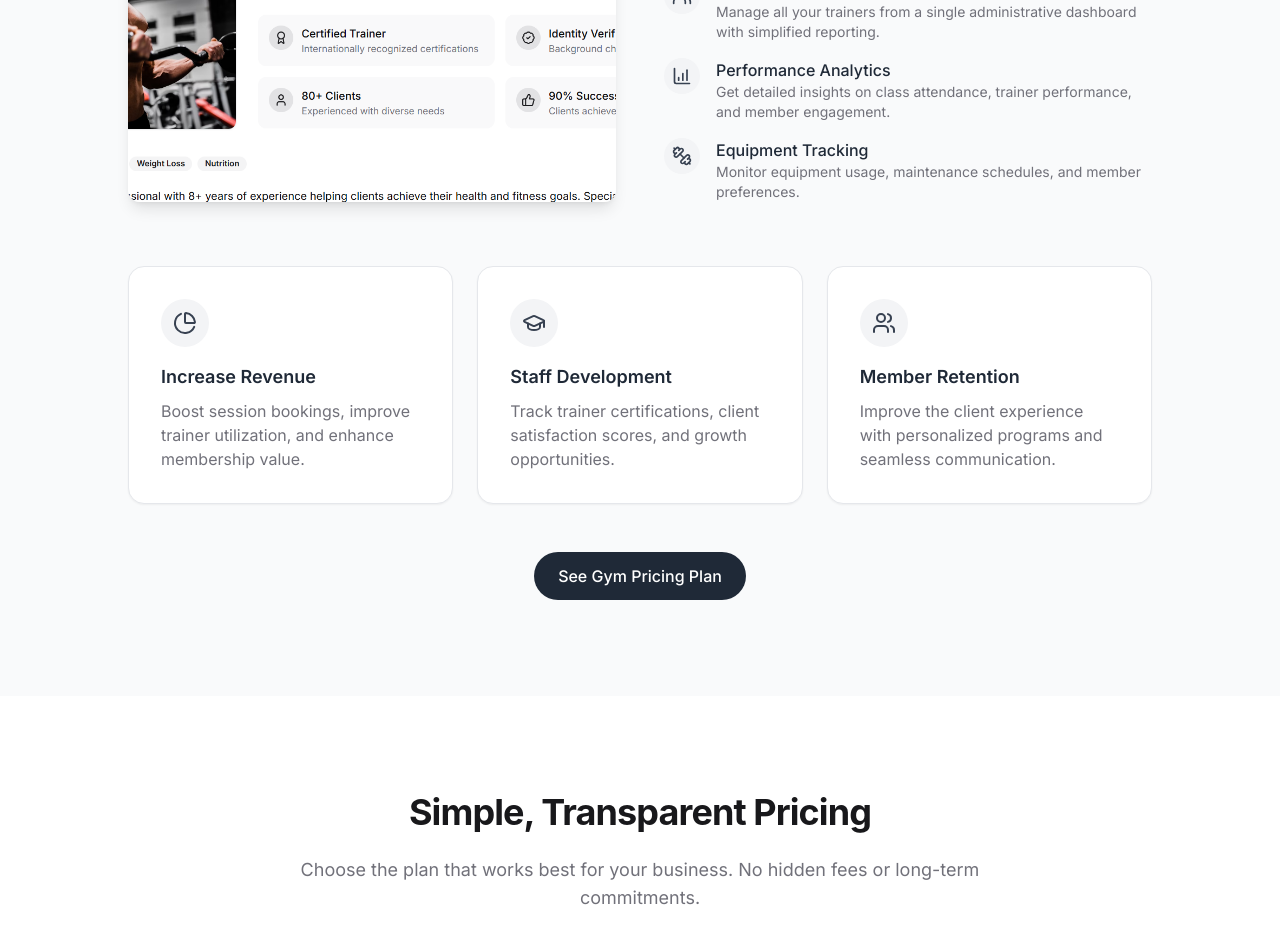
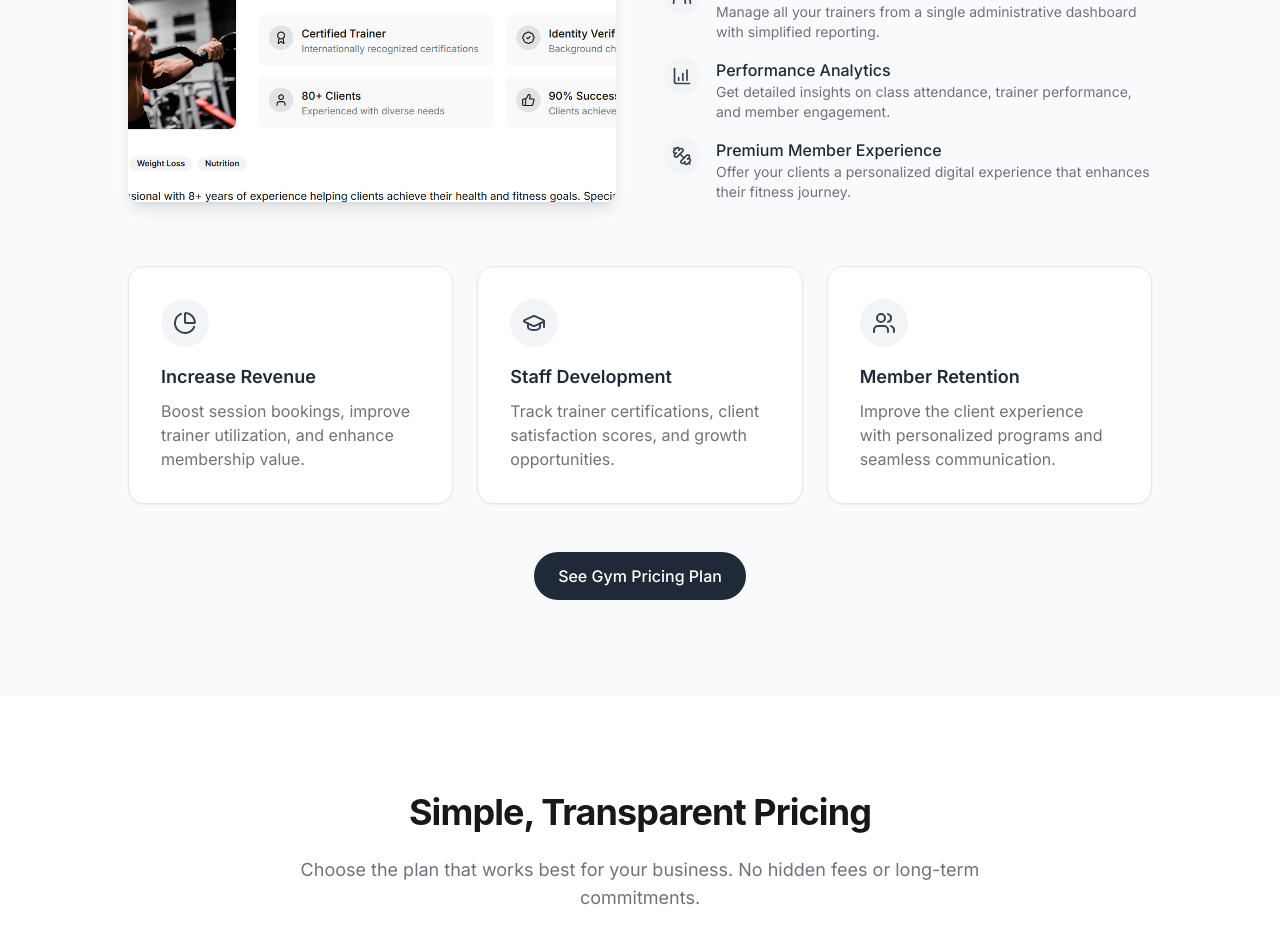
Before and after one commit to andredefra/bookify-trainer, a React (Vite) app: page / in a window 1280 px wide. Shown: the part 5200-6133 px from the top of the page. Built offline with nearby package versions, Linux system fonts and the light colour scheme.

Commit message:
Fix: Update gym section features
Reflect the personalized experience and premium platform features.

```diff
--- a/src/translations/en.ts
+++ b/src/translations/en.ts
@@ -1,4 +1,3 @@
-
 export const en = {
   // Navigation
   'nav.home': 'Home',
@@ -76,8 +75,8 @@ export const en = {
   'gym.feature1.description': 'Manage all your trainers from a single administrative dashboard with simplified reporting.',
   'gym.feature2.title': 'Performance Analytics',
   'gym.feature2.description': 'Get detailed insights on class attendance, trainer performance, and member engagement.',
-  'gym.feature3.title': 'Equipment Tracking',
-  'gym.feature3.description': 'Monitor equipment usage, maintenance schedules, and member preferences.',
+  'gym.feature3.title': 'Premium Member Experience',
+  'gym.feature3.description': 'Offer your clients a personalized digital experience that enhances their fitness journey.',
   'gym.benefit1.title': 'Increase Revenue',
   'gym.benefit1.description': 'Boost session bookings, improve trainer utilization, and enhance membership value.',
   'gym.benefit2.title': 'Staff Development',
--- a/src/translations/it.ts
+++ b/src/translations/it.ts
@@ -76,8 +76,8 @@ export const it = {
   'gym.feature1.description': 'Gestisci tutti i tuoi trainer da un\'unica dashboard amministrativa con reportistica semplificata.',
   'gym.feature2.title': 'Analisi delle Prestazioni',
   'gym.feature2.description': 'Ottieni informazioni dettagliate sulla partecipazione ai corsi, le prestazioni dei trainer e il coinvolgimento dei membri.',
-  'gym.feature3.title': 'Monitoraggio Attrezzature',
-  'gym.feature3.description': 'Monitora l\'utilizzo delle attrezzature, i programmi di manutenzione e le preferenze dei membri.',
+  'gym.feature3.title': 'Esperienza Premium per i Membri',
+  'gym.feature3.description': 'Offri ai tuoi clienti un\'esperienza digitale personalizzata che migliora il loro percorso fitness.',
   'gym.benefit1.title': 'Aumenta i Ricavi',
   'gym.benefit1.description': 'Incrementa le prenotazioni di sessioni, migliora l\'utilizzo dei trainer e valorizza l\'abbonamento.',
   'gym.benefit2.title': 'Sviluppo del Personale',
```
